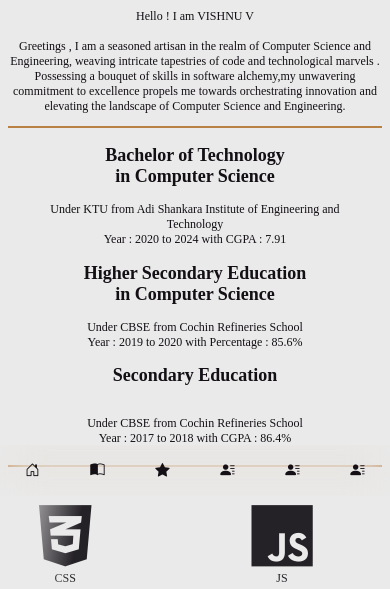
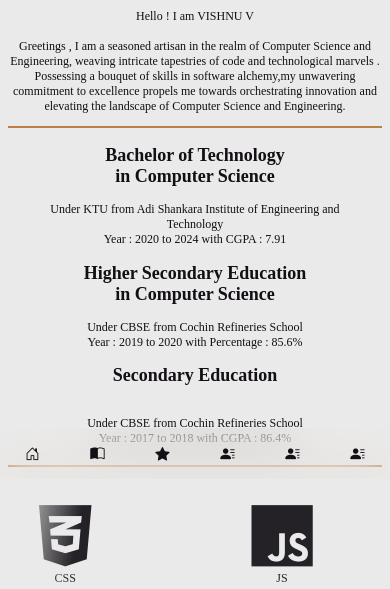
Before and after one commit to VISHNU02V/portfolio, a website: page index.html in a window 390 px wide. Shown: the part 289-878 px from the top of the page. Drawn offline with nearby package versions, Linux system fonts and the light colour scheme.

Commit message:
updated menu

```diff
--- a/style.css
+++ b/style.css
@@ -1395,7 +1395,7 @@ nav{
   .btmnav{
     width:100%;
     display:flex;
-    top:87vh;
+    top:85vh;
     height: 6vh;
     position:fixed;
     z-index: 1000;
```
